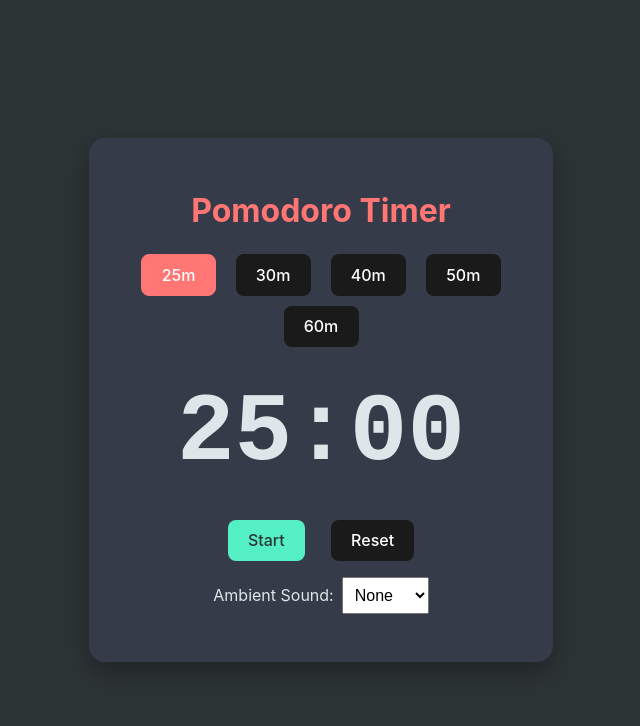
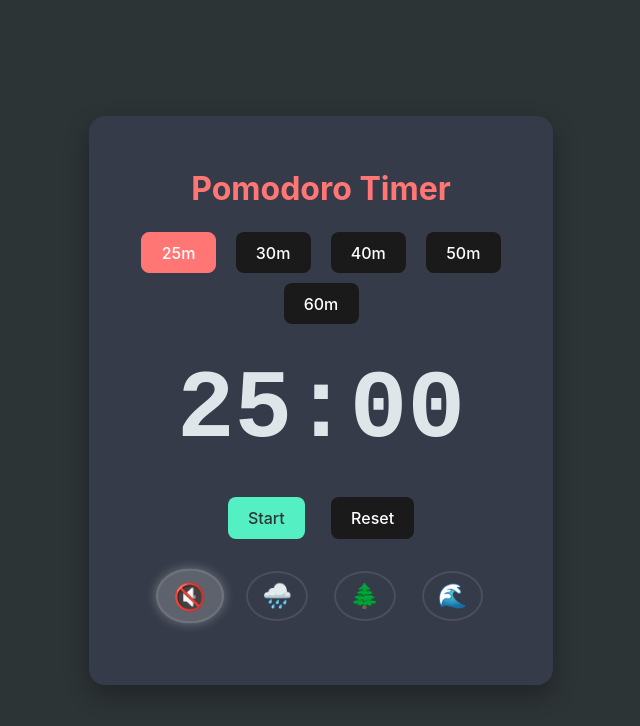
Before and after one commit to soeda-zn/AntiGravityTest, a React (Vite) app: page / in a window 1280 px wide. Shown: the top 726 px of the page, without its empty margins (319-959 px from the left). Built offline with nearby package versions, Linux system fonts and the light colour scheme.

Commit message:
feat: update ambient sound selector to use icon buttons

```diff
--- a/src/components/AmbientSoundSelector.jsx
+++ b/src/components/AmbientSoundSelector.jsx
@@ -1,28 +1,39 @@
 import React from 'react';
 
 const sounds = [
-    { id: 'none', name: 'None', url: '' },
-    { id: 'rain', name: 'Rain', url: 'https://actions.google.com/sounds/v1/weather/rain_heavy_loud.ogg' },
-    { id: 'forest', name: 'Forest', url: 'https://actions.google.com/sounds/v1/nature/forest_morning.ogg' },
-    { id: 'waves', name: 'Waves', url: 'https://actions.google.com/sounds/v1/water/waves_crashing_on_rock_beach.ogg' },
+    { id: 'none', name: 'None', icon: '🔇', url: '' },
+    { id: 'rain', name: 'Rain', icon: '🌧️', url: 'https://actions.google.com/sounds/v1/weather/rain_heavy_loud.ogg' },
+    { id: 'forest', name: 'Forest', icon: '🌲', url: 'https://actions.google.com/sounds/v1/nature/forest_morning.ogg' },
+    { id: 'waves', name: 'Waves', icon: '🌊', url: 'https://actions.google.com/sounds/v1/water/waves_crashing_on_rock_beach.ogg' },
 ];
 
 const AmbientSoundSelector = ({ currentSound, onSelect }) => {
     return (
-        <div style={{ margin: '1rem 0' }}>
-            <label htmlFor="sound-select" style={{ marginRight: '0.5rem' }}>Ambient Sound:</label>
-            <select
-                id="sound-select"
-                value={currentSound}
-                onChange={(e) => onSelect(e.target.value)}
-                style={{ padding: '0.5rem', fontSize: '1rem' }}
-            >
-                {sounds.map((sound) => (
-                    <option key={sound.id} value={sound.id}>
-                        {sound.name}
-                    </option>
-                ))}
-            </select>
+        <div style={{ margin: '2rem 0', display: 'flex', justifyContent: 'center', gap: '1rem' }}>
+            {sounds.map((sound) => (
+                <button
+                    key={sound.id}
+                    onClick={() => onSelect(sound.id)}
+                    title={sound.name}
+                    style={{
+                        background: currentSound === sound.id ? 'rgba(255, 255, 255, 0.2)' : 'transparent',
+                        border: '2px solid rgba(255, 255, 255, 0.1)',
+                        borderRadius: '50%',
+                        width: '50px',
+                        height: '50px',
+                        fontSize: '1.5rem',
+                        cursor: 'pointer',
+                        display: 'flex',
+                        alignItems: 'center',
+                        justifyContent: 'center',
+                        transition: 'all 0.2s ease',
+                        transform: currentSound === sound.id ? 'scale(1.1)' : 'scale(1)',
+                        boxShadow: currentSound === sound.id ? '0 0 10px rgba(255, 255, 255, 0.3)' : 'none'
+                    }}
+                >
+                    {sound.icon}
+                </button>
+            ))}
         </div>
     );
 };
```
